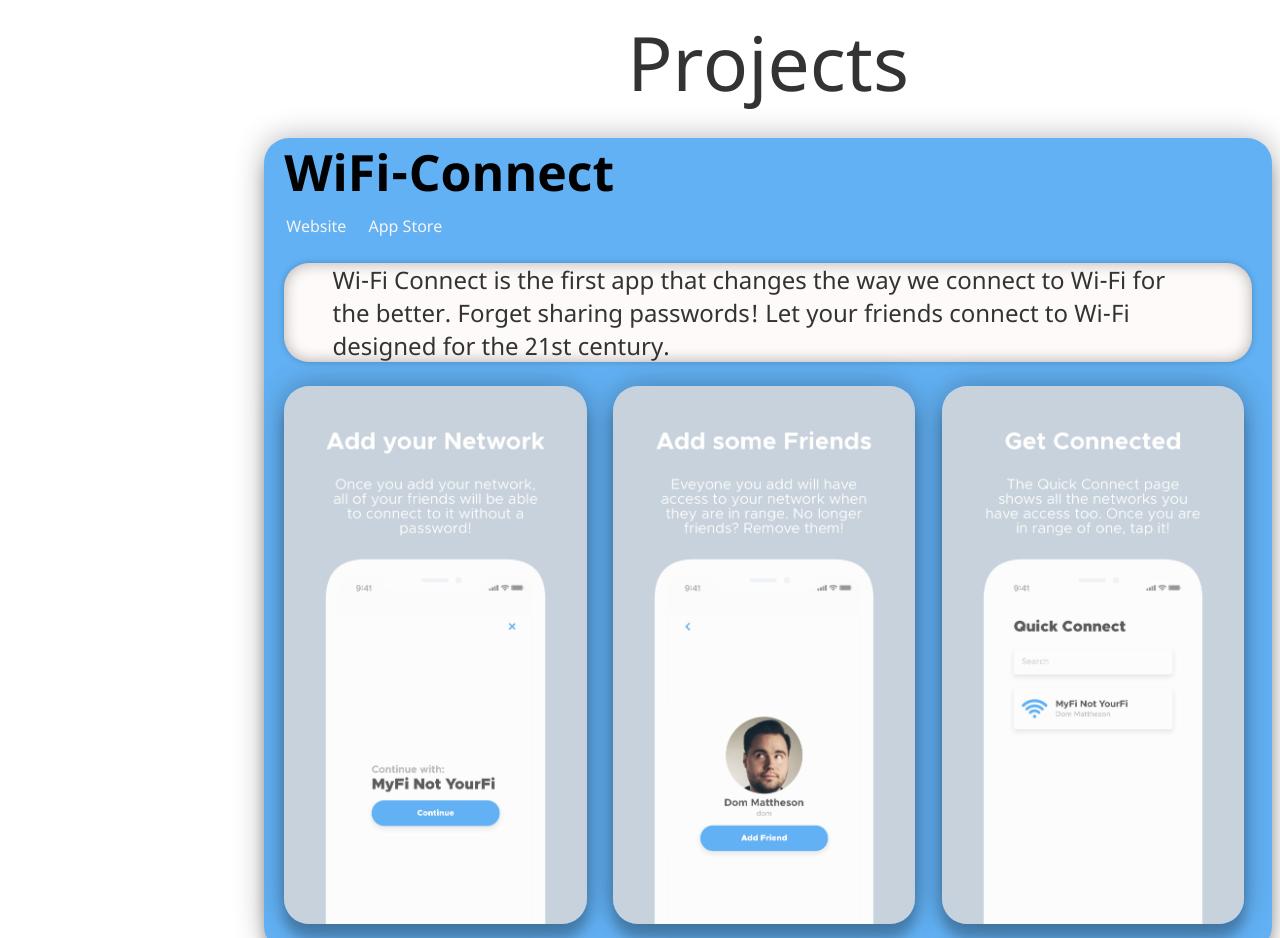
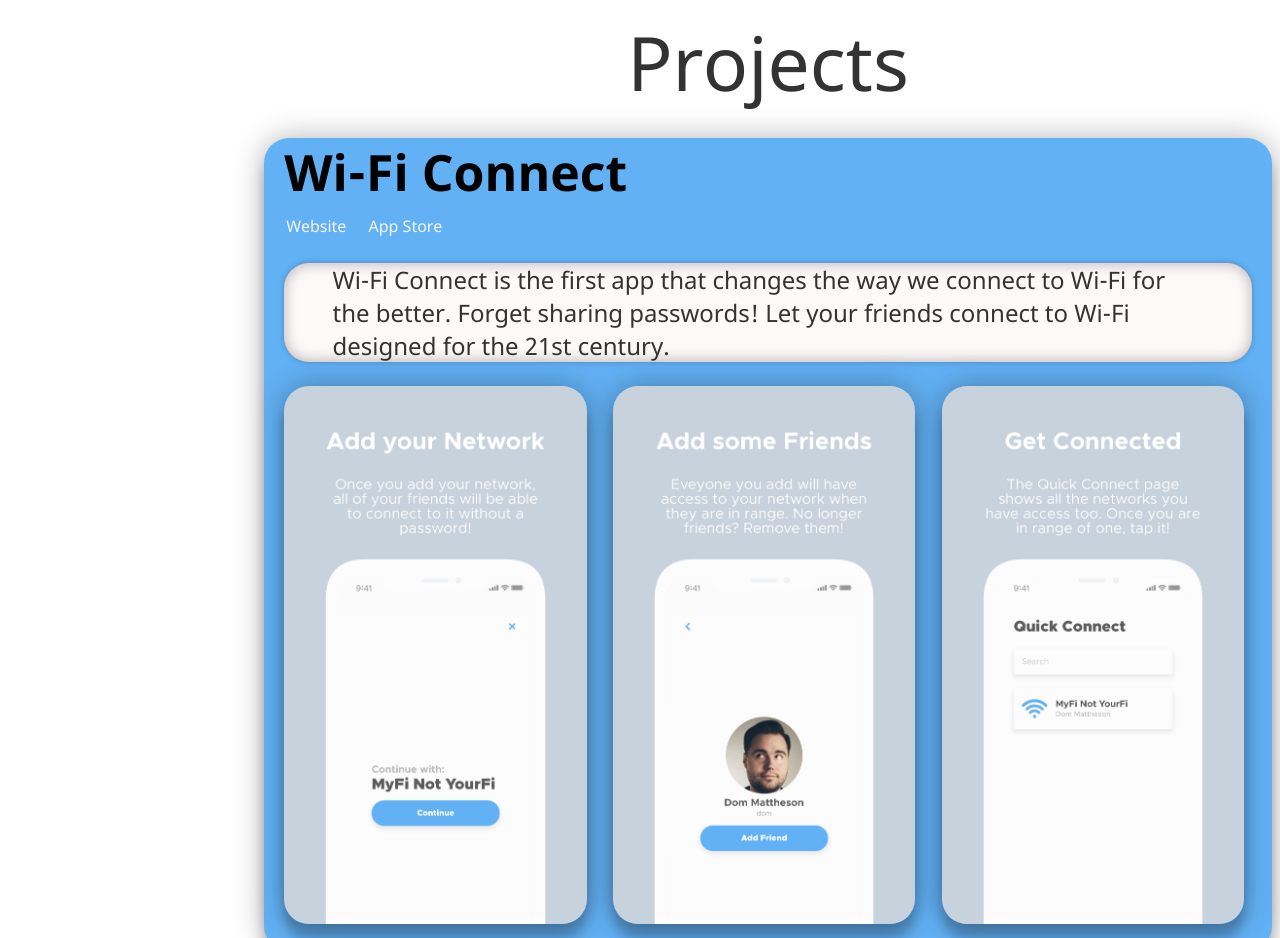
Before and after one commit to MrRicearonie/crrempe.com, a plain HTML site: page index.html in a window 1280 px wide. Shown: the part 1440-2378 px from the top of the page. Drawn offline with Linux system fonts and the light colour scheme.

Commit message:
Fixed typo

```diff
--- a/index.html
+++ b/index.html
@@ -44,7 +44,7 @@
             Projects
             <div class="project">
                 <div class="wificonnect">
-                    <span>WiFi-Connect</span><br/>
+                    <span>Wi-Fi Connect</span><br/>
                     <a href="https://wificonnect.xyz/">Website</a><a href="https://itunes.apple.com/us/app/wi-fi-connect/id1049217112">App Store</a><br/>
                     <div class="discription">
                         <p>Wi-Fi Connect is the first app that changes the way we connect to Wi-Fi for the better. Forget sharing passwords! Let your friends connect to Wi-Fi designed for the 21st century.</p>
```
